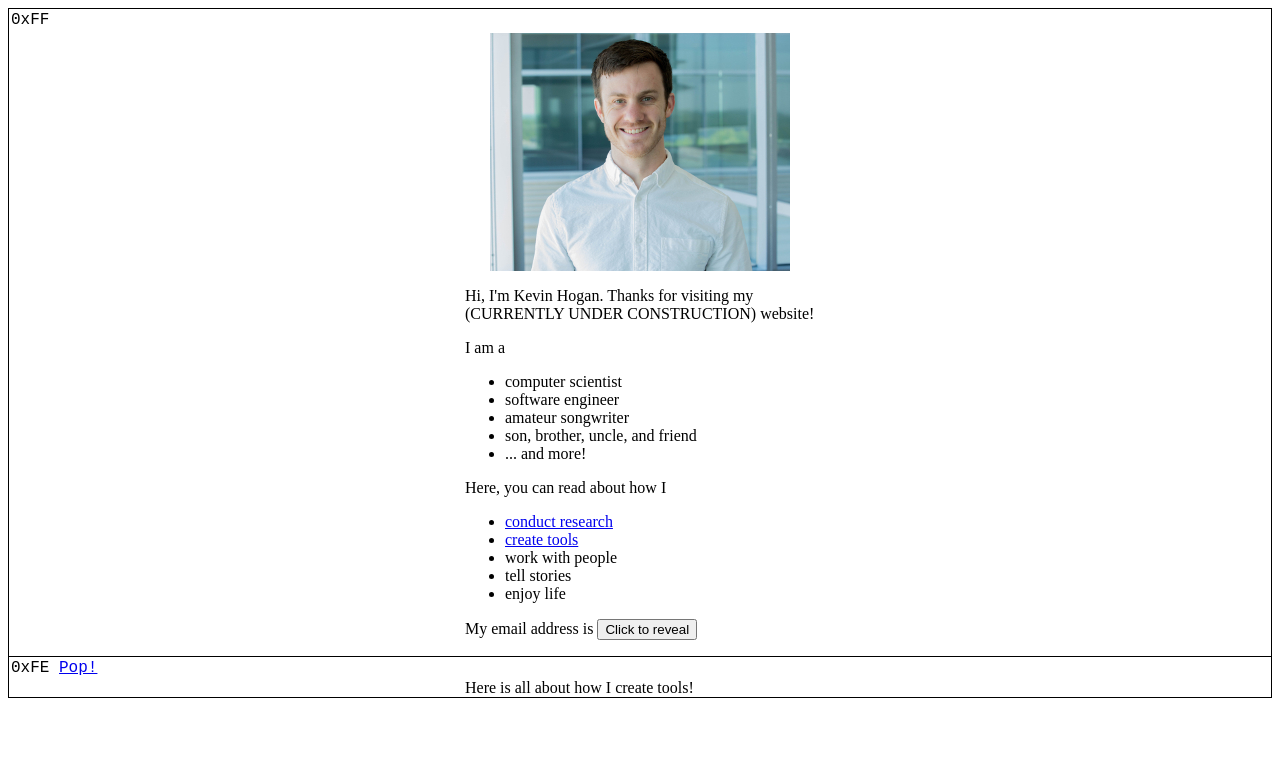
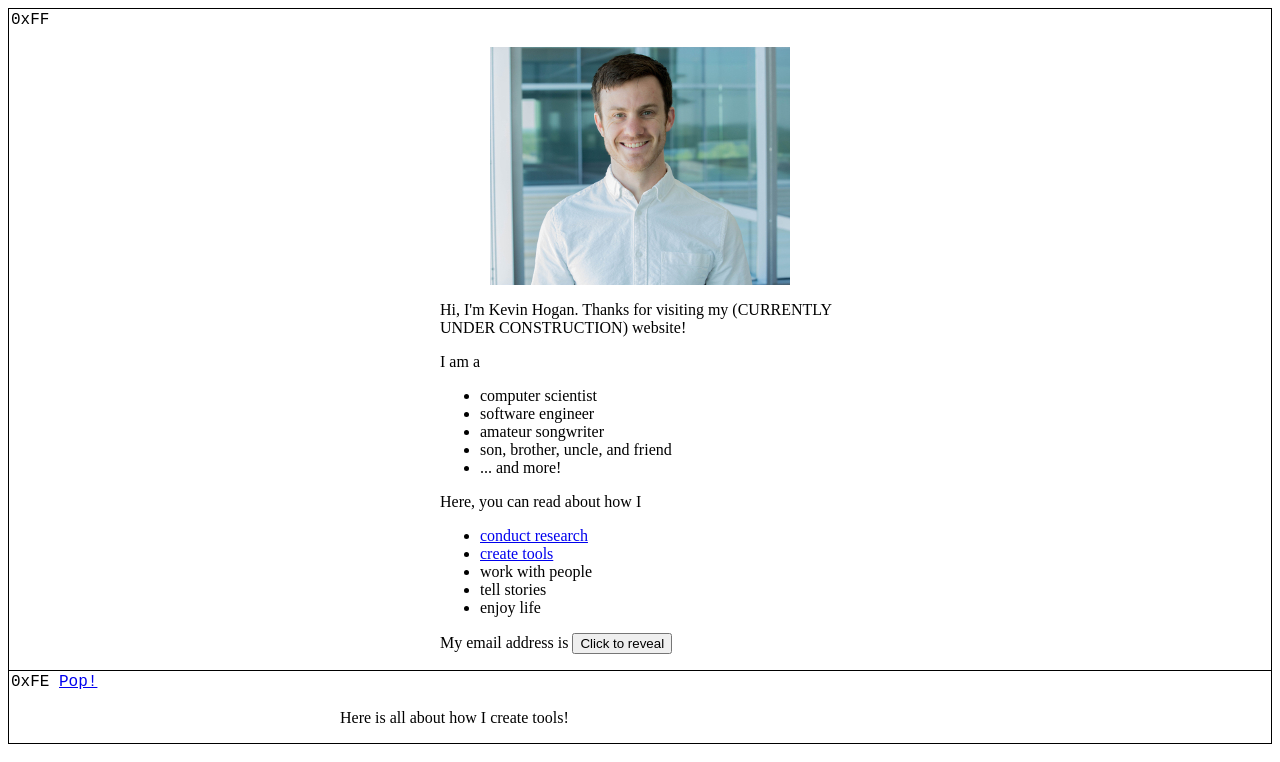
Before and after one commit to kevin-hogan/kevin-hogan.github.io, a plain HTML site: page index.html in a window 1280 px wide. Both pictures are taken after a click on the link "create tools". Drawn offline with Linux system fonts and the light colour scheme.

Commit message:
styling changes

```diff
--- a/index.html
+++ b/index.html
@@ -1,5 +1,8 @@
 <!DOCTYPE html>
 <html>
+  <head>
+    <link rel="stylesheet" href="style.css" />
+  </head>
   <body>
     <script>
       function constructEmail() {
@@ -60,9 +63,10 @@
           }
 
           sectionStack.push(sectionId);
-          const stackAddressElem = document.createElement("div");
+          const stackAddressElem = document.createElement("p");
           stackAddressElem.style.fontFamily = "Courier New";
           stackAddressElem.style.padding = "2px";
+          stackAddressElem.style.margin = "0px";
           const newAddress =
             sectionStack.length < listOfAddresses.length
               ? listOfAddresses[sectionStack.length - 1]
@@ -106,8 +110,17 @@
       }
     </script>
     <div id="main" style="border: 1px; border-style: solid">
-      <div style="font-family: 'Courier New'; padding: 2px">0xFF</div>
-      <div style="width: 350px; margin-left: auto; margin-right: auto">
+      <p style="font-family: 'Courier New'; padding: 2px; margin-top: 0px">
+        0xFF
+      </p>
+      <div
+        style="
+          min-width: 400px;
+          max-width: 400px;
+          margin-left: auto;
+          margin-right: auto;
+        "
+      >
         <div>
           <img
             style="
@@ -221,8 +234,17 @@
       id="createTools"
       style="display: none; border: 1px; border-top: 0px; border-style: solid"
     >
-      <div style="width: 350px; margin-left: auto; margin-right: auto">
-        Here is all about how I create tools!
+      <div
+        style="
+          min-width: 350px;
+          max-width: 600px;
+          margin-left: auto;
+          margin-right: auto;
+        "
+      >
+        <p>
+          Here is all about how I create tools!
+        </p>
       </div>
     </div>
   </body>
--- /dev/null
+++ b/style.css
@@ -0,0 +1,7 @@
+p {
+    font-size: 16px;
+}
+
+ul {
+    font-size: 16px;
+}
```
